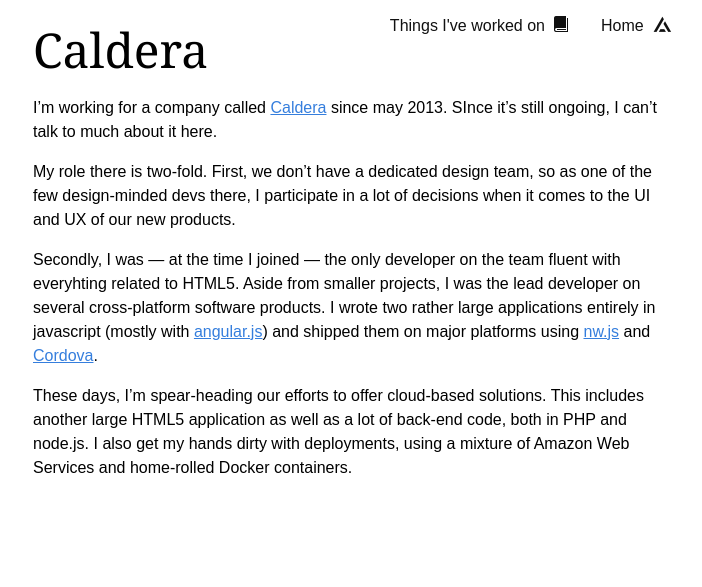
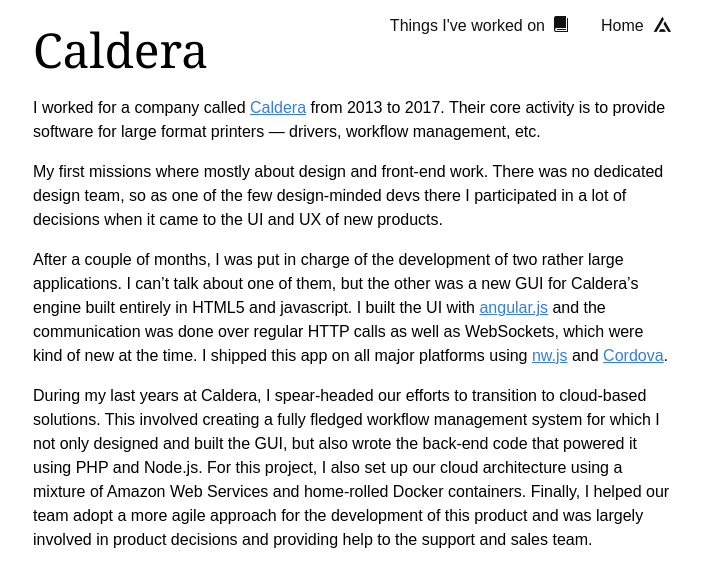
Before and after one commit to y-lohse/y-lohse.github.io, a Jekyll site: the page built from work/caldera.md, in a window 1280 px wide. Shown: the top 587 px of the page, without its empty margins (287-989 px from the left). Built offline with Jekyll 4.4.1, drawn with Linux system fonts in a browser that asks for light colours.

Commit message:
Updated work pages

```diff
--- a/work/caldera.md
+++ b/work/caldera.md
@@ -3,10 +3,11 @@
 title: Caldera
 description: Developer and designer at Caldera
 ---
-I'm working for a company called [Caldera](www.caldera.com/) since may 2013. SInce it's still ongoing, I can't talk to much about it here.
+I worked for a company called [Caldera](www.caldera.com/) from 2013 to 2017. Their core activity is to provide software for large format printers — drivers, workflow management, etc.
 
-My role there is two-fold. First, we don't have a dedicated design team, so as one of the few design-minded devs there, I participate in a lot of decisions when it comes to the UI and UX of our new products.
+My first missions where mostly about design and front-end work. There was no dedicated design team, so as one of the few design-minded devs there I participated in a lot of decisions when it came to the UI and UX of new products.
 
-Secondly, I was — at the time I joined — the only developer on the team fluent with everyhting related to HTML5. Aside from smaller projects, I was the lead developer on several cross-platform software products. I wrote two rather large applications entirely in javascript (mostly with [angular.js](https://angularjs.org/)) and shipped them on major platforms using [nw.js](http://nwjs.io/) and [Cordova](https://cordova.apache.org/).
+After a couple of months, I was put in charge of the development of two rather large applications. I can't talk about one of them, but the other was a new GUI for Caldera's engine built entirely in HTML5 and javascript. I built the UI with [angular.js](https://angularjs.org/) and the communication was done over regular HTTP calls as well as WebSockets, which were kind of new at the time. I shipped this app on all major platforms using [nw.js](http://nwjs.io/) and [Cordova](https://cordova.apache.org/).
 
-These days, I'm spear-heading our efforts to offer cloud-based solutions. This includes another large HTML5 application as well as a lot of back-end code, both in PHP and node.js. I also get my hands dirty with deployments, using a mixture of Amazon Web Services and home-rolled Docker containers.
+During my last years at Caldera, I spear-headed our efforts to transition to cloud-based solutions. This involved creating a fully fledged workflow management system for which I not only designed and built the GUI, but also wrote the back-end code that powered it using PHP and Node.js.
+For this project, I also set up our cloud architecture using a mixture of Amazon Web Services and home-rolled Docker containers. Finally, I helped our team adopt a more agile approach for the development of this product and was largely involved in product decisions and providing help to the support and sales team.
```
Also changed, not shown: work/cozy.md (added, +6 -0 lines), work/get.md (+1 -2 lines), work/index.html (+12 -1 lines).
